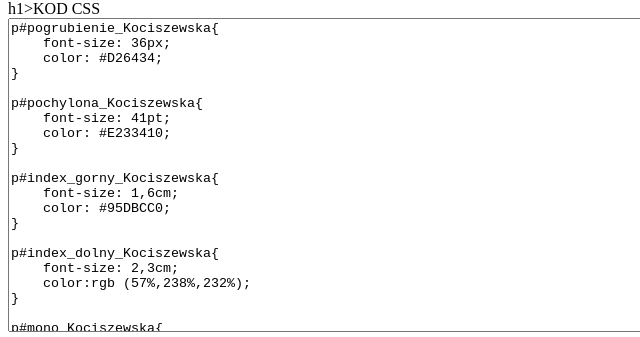
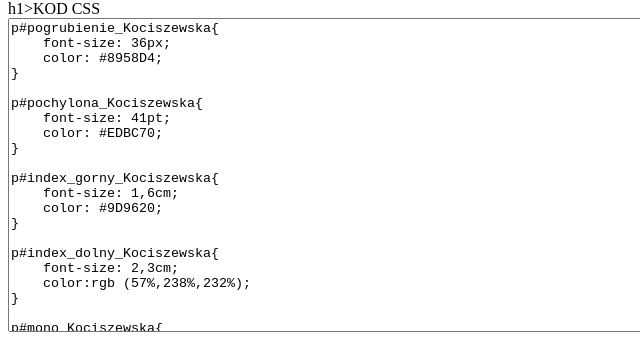
Before and after one commit to lk12321/LK_2025_CSS, a plain HTML site: page Koci_z23_kod.html in a window 1280 px wide. Shown: the part 772-1109 px from the top of the page, 0-640 px from the left. Drawn offline with Linux system fonts and the light colour scheme.

Commit message:
Update Koci_z23_kod.html

```diff
--- a/Koci_z23_kod.html
+++ b/Koci_z23_kod.html
@@ -63,17 +63,17 @@ h1>KOD CSS</h1>
 <textarea style="width: 100%; height: 40%;">
 p#pogrubienie_Kociszewska{
     font-size: 36px;
-    color: #D26434;
+    color: #8958D4;
 }
 
 p#pochylona_Kociszewska{
     font-size: 41pt;
-    color: #E233410;
+    color: #EDBC70;
 }
 
 p#index_gorny_Kociszewska{
     font-size: 1,6cm;
-    color: #95DBCC0;
+    color: #9D9620;
 }
 
 p#index_dolny_Kociszewska{
@@ -83,11 +83,11 @@ p#index_dolny_Kociszewska{
 
 p#mono_Kociszewska{
     font-size: 46px;
-    color: #1BDD540;
+    color: #1DDA70;
 }
 
 p#powiekszenie_Kociszewska{
-    color: #85A392;
+    color: #573AA2;
 }
 
 p#pomniejszenie_Kociszewska{
```
